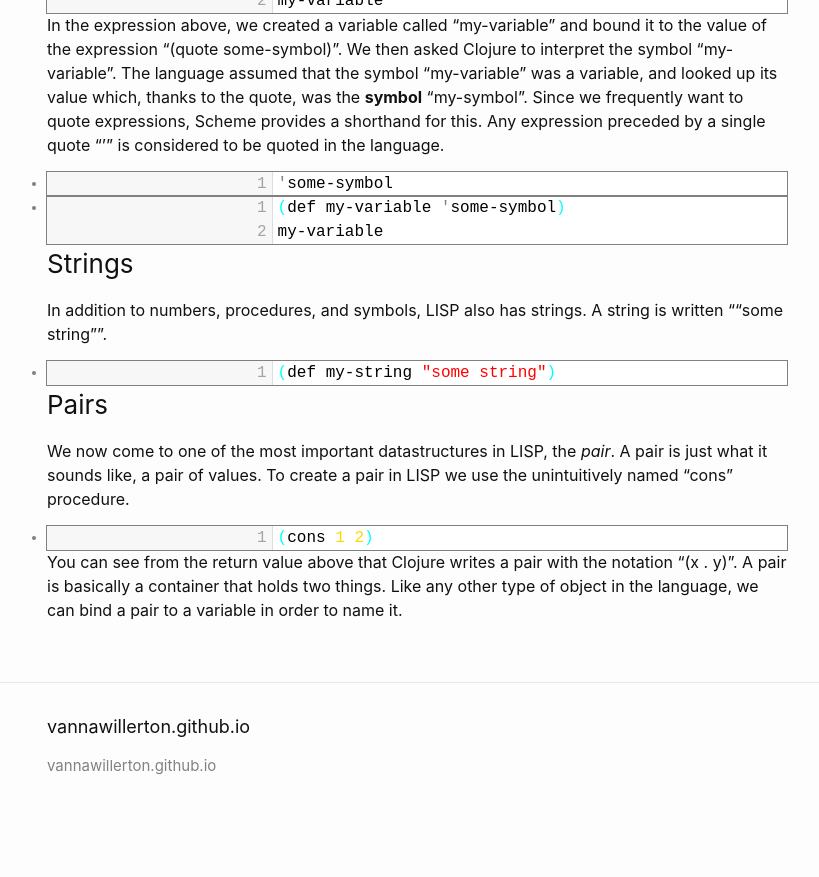
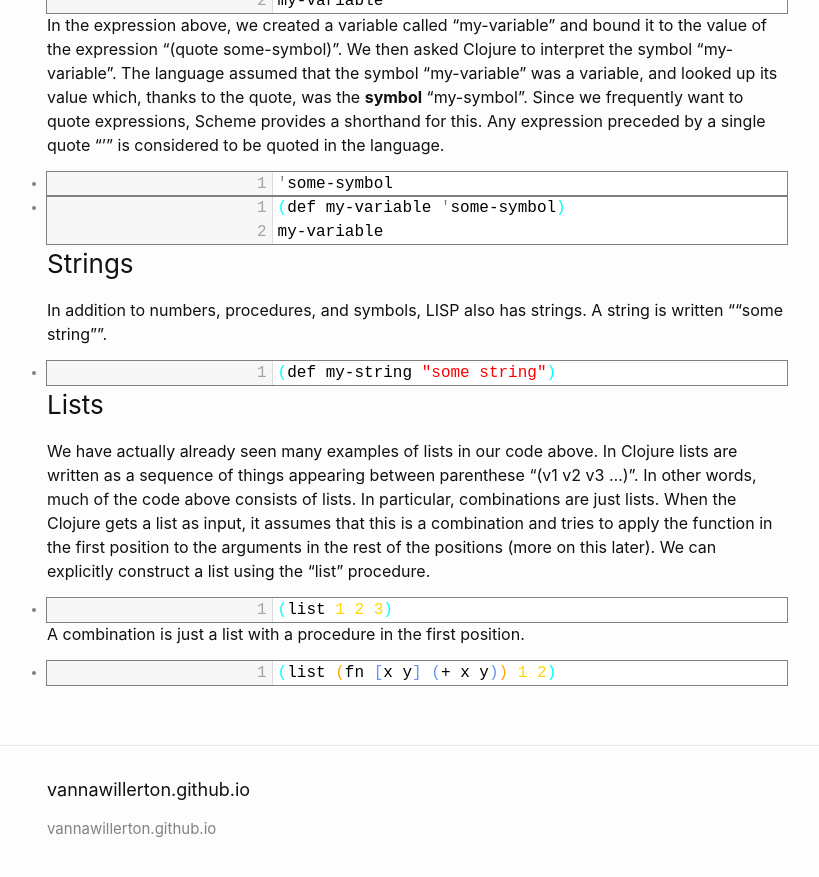
Before and after one commit to vannawillerton/vannawillerton.github.io, a Jekyll site: the page built from Lecture1.md, in a window 1280 px wide and 900 px high, scrolled down 3889 px. Shown: the top 877 px of the window, without its empty margins (223-1042 px from the left). Built offline with Jekyll 4.4.1, drawn with Linux system fonts in a browser that asks for light colours; our own code applies the rules of GitHub Pages for plain Markdown files; formulas are drawn with MathJax 3; before the commit the page ends 4726 px from its top, so only the background shows below that.

Commit message:
Update Lecture1.md

````diff
--- a/Lecture1.md
+++ b/Lecture1.md
@@ -129,12 +129,16 @@ In addition to numbers, procedures, and symbols, LISP also has strings. A string
 (def my-string "some string")
 ```
 
-### Pairs
+### Lists
 
-We now come to one of the most important datastructures in LISP, the *pair*. A pair is just what it sounds like, a pair of values. To create a pair in LISP we use the unintuitively named "cons" procedure.
+We have actually already seen many examples of lists in our code above. In Clojure lists are written as a sequence of things appearing between parenthese "(v1 v2 v3 ...)". In other words, much of the code above consists of lists. In particular, combinations are just lists. When the Clojure gets a list as input, it assumes that this is a combination and tries to apply the function in the first position to the arguments in the rest of the positions (more on this later). We can explicitly construct a list using the "list" procedure.
 
 ```
-(cons 1 2)
+(list 1 2 3)
 ```
 
-You can see from the return value above that Clojure writes a pair with the notation "(x . y)". A pair is basically a container that holds two things. Like any other type of object in the language, we can bind a pair to a variable in order to name it.
+A combination is just a list with a procedure in the first position.
+
+```
+(list (fn [x y] (+ x y)) 1 2)
+```
````
